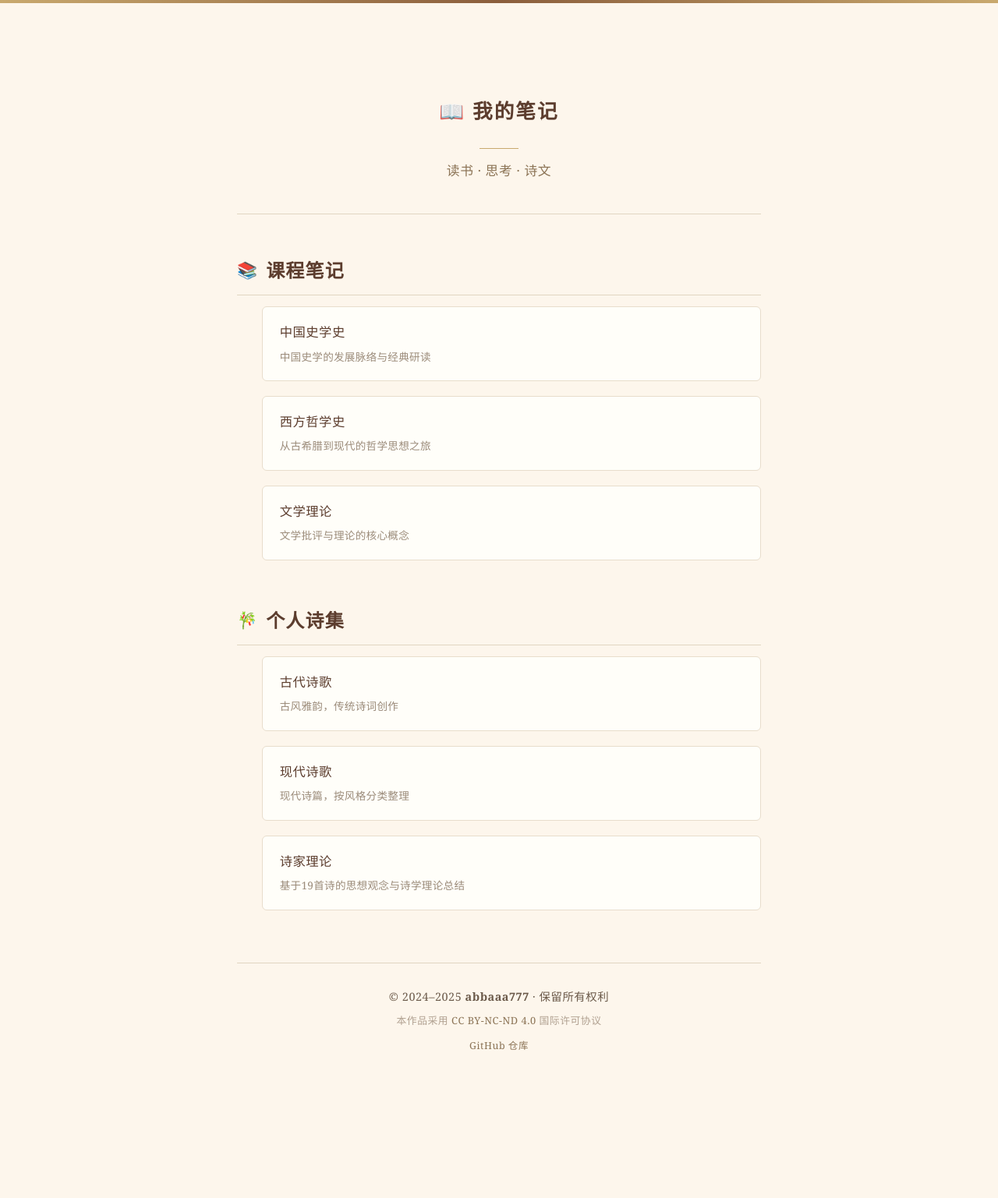
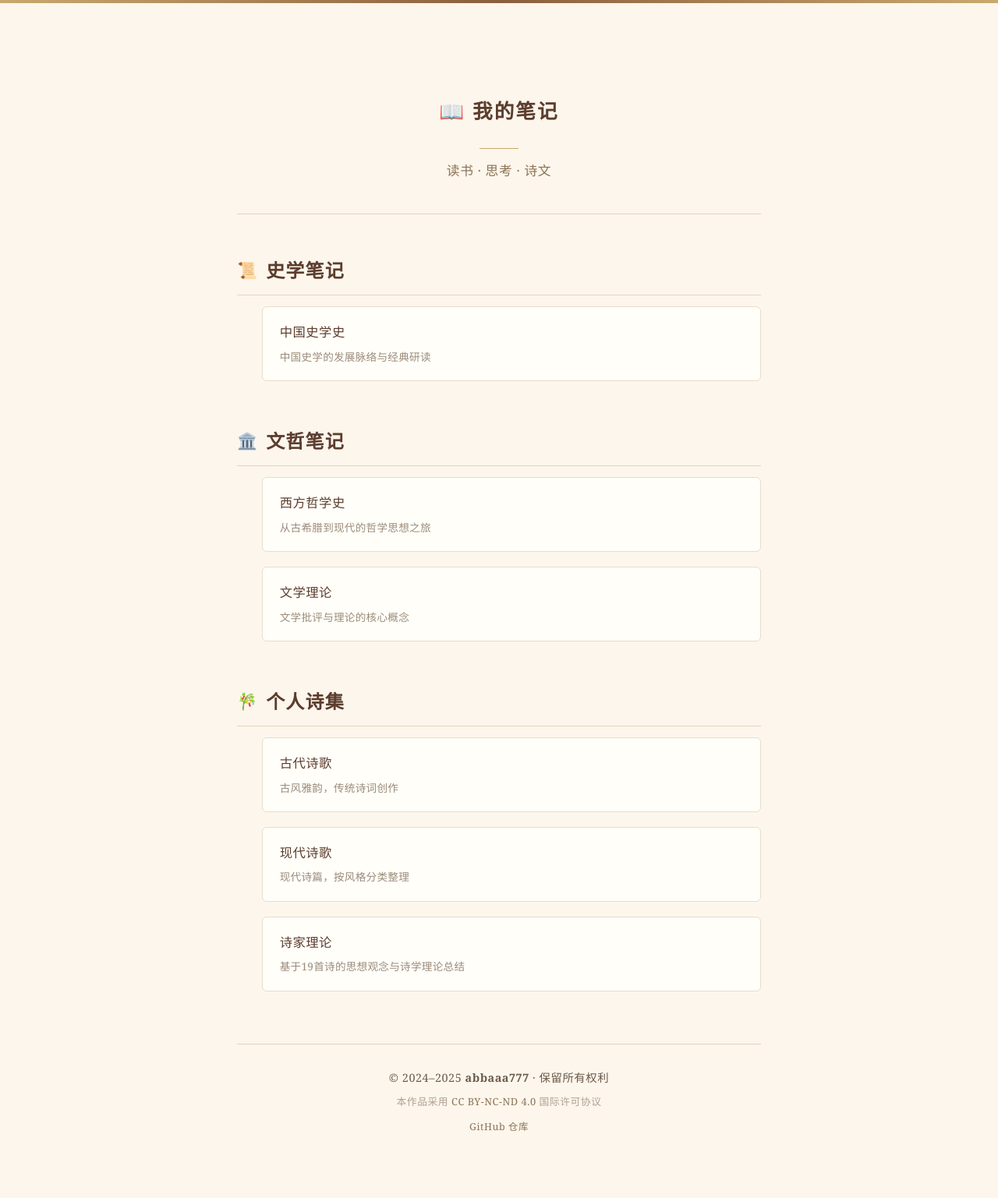
Before and after one commit to abbaaa777/my-notes, a Jekyll site: the page built from index.html, in a window 1280 px wide. Shown: the whole page at 78% size. Built offline with Jekyll 4.4.1, drawn with Linux system fonts in a browser that asks for light colours; before the commit the page ends 1433 px from its top, so only the background shows below that.

Commit message:
字体更换为 Shippori Mincho（寒蝉活宋体基础字型）+ 首页分区重构为史学笔记/文哲笔记/个人诗集

```diff
--- a/_layouts/default.html
+++ b/_layouts/default.html
@@ -14,6 +14,9 @@
     <meta property="og:description" content="读书 · 思考 · 诗文 — 个人笔记与诗歌创作集">
     <meta property="og:type" content="website">
     <title>{% if page.title %}{{ page.title }} · 我的笔记{% else %}我的笔记 · My Notes{% endif %}</title>
+    <link rel="preconnect" href="https://fonts.googleapis.com">
+    <link rel="preconnect" href="https://fonts.gstatic.com" crossorigin>
+    <link href="https://fonts.googleapis.com/css2?family=Shippori+Mincho:wght@400;600;700&display=swap" rel="stylesheet">
     <style>
         /* ========================================
            基础重置
@@ -287,7 +290,11 @@
             padding: 0;
         }
 
-        /* 诗歌专属：行间距更宽松，诗题更醒目 */
+        /* 诗歌专属：寒蝉活宋体（Shippori Mincho）+ 宽松排版 */
+        .content.poetry {
+            font-family: "Shippori Mincho", "Noto Serif SC", "Source Han Serif SC", "STSong", "SimSun", "Songti SC", serif;
+        }
+
         .content.poetry p {
             line-height: 2.4;
             letter-spacing: 0.06em;
@@ -298,6 +305,17 @@
             font-size: 1.55rem;
             letter-spacing: 0.06em;
         }
+
+        /*
+         * 如有寒蝉活宋体本地文件，替换上方 Shippori Mincho：
+         *
+         * @font-face {
+         *     font-family: 'ChillHuoSong';
+         *     src: url('{{ site.baseurl }}/assets/fonts/ChillHuoSong_F.woff2') format('woff2');
+         *     font-display: swap;
+         * }
+         * .content.poetry { font-family: "ChillHuoSong", ...; }
+         */
 
         /* ========================================
            页脚
--- a/index.html
+++ b/index.html
@@ -5,7 +5,7 @@ is_home: true
 ---
 
 <div class="section">
-    <h2 class="section-title"><span class="icon">📚</span>课程笔记</h2>
+    <h2 class="section-title"><span class="icon">📜</span>史学笔记</h2>
     <ul class="card-list">
         <li>
             <a href="notes/中国史学史.html">
@@ -13,6 +13,12 @@ is_home: true
                 <span class="desc">中国史学的发展脉络与经典研读</span>
             </a>
         </li>
+    </ul>
+</div>
+
+<div class="section">
+    <h2 class="section-title"><span class="icon">🏛️</span>文哲笔记</h2>
+    <ul class="card-list">
         <li>
             <a href="notes/西方哲学史.html">
                 西方哲学史
```
Also changed, not shown: 1 other file.
